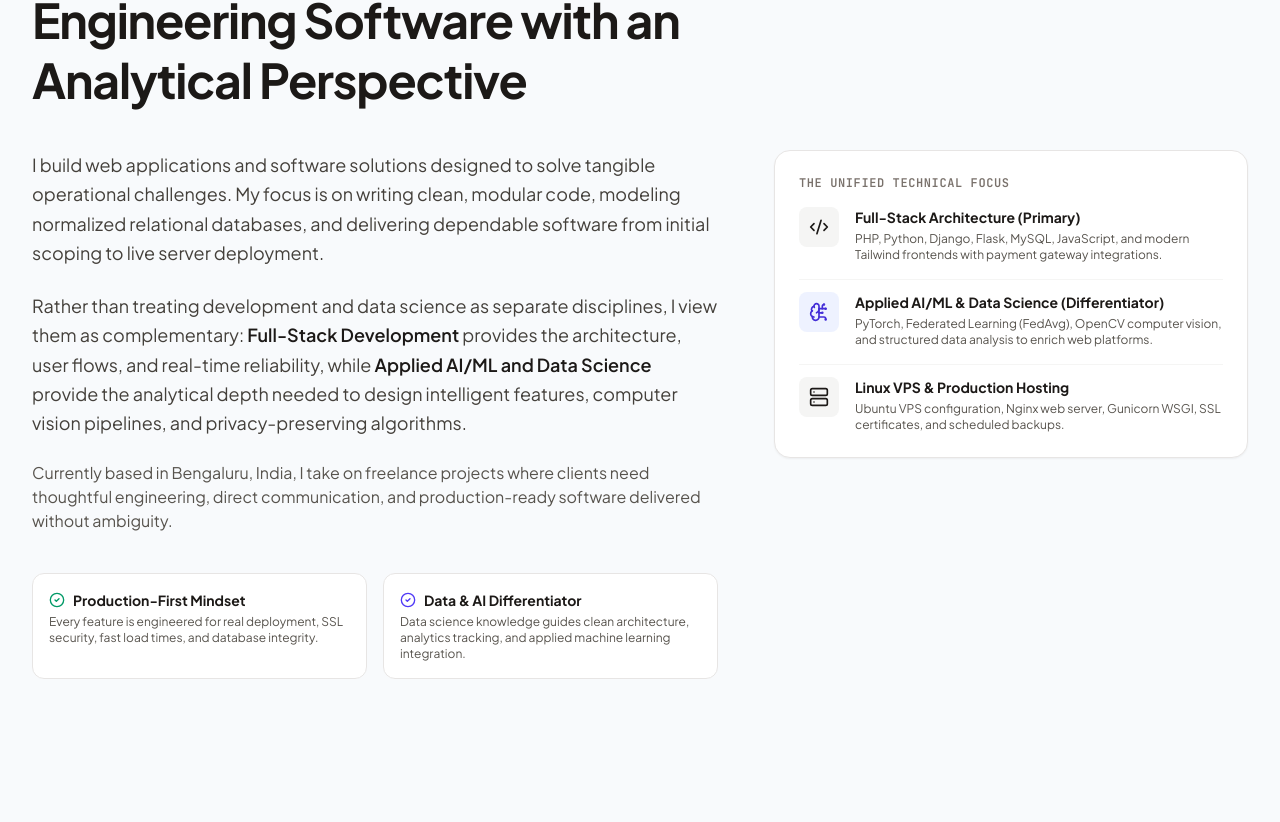
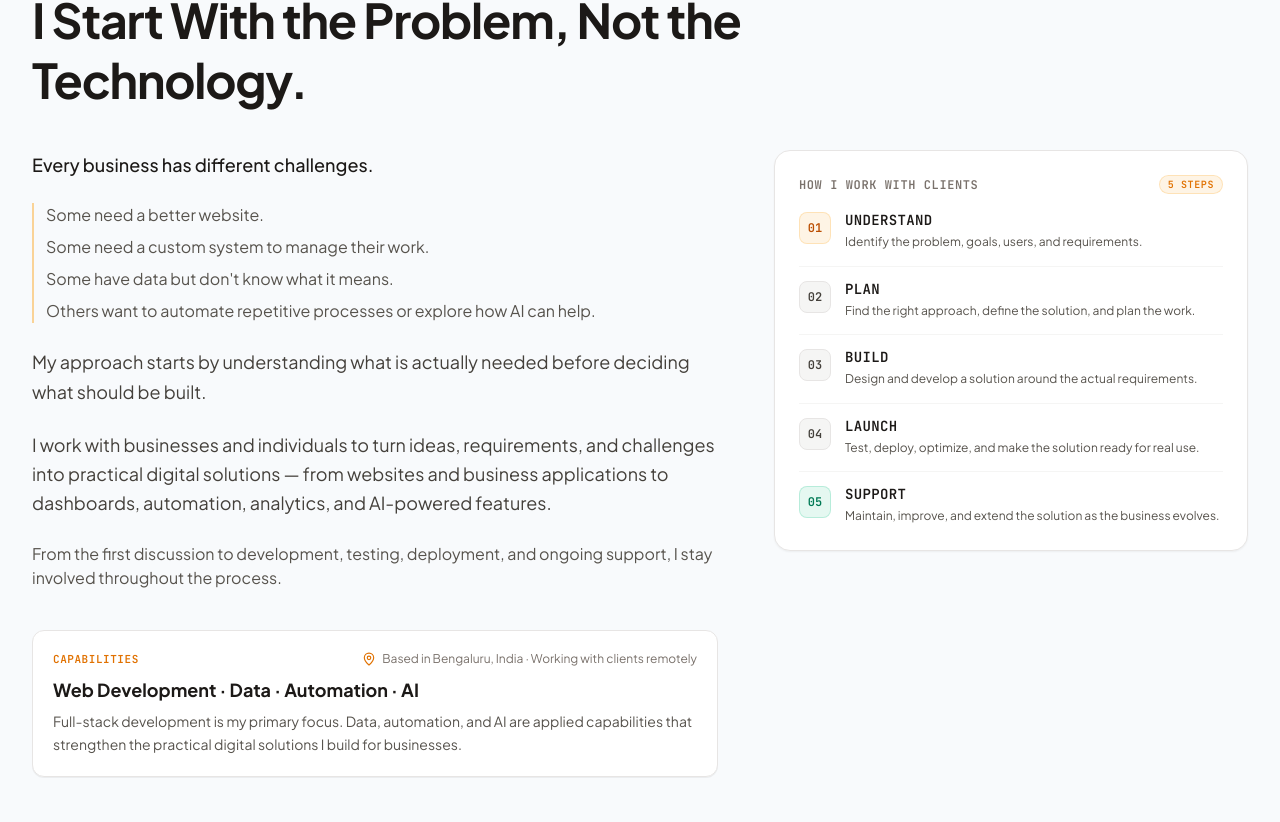
Before and after one commit to cmkarthik2004/my-portfolio2.0, a React (Vite) app: page / in a window 1280 px wide. Shown: the part 6078-6900 px from the top of the page. Built offline with nearby package versions, Linux system fonts and the light colour scheme; a web font is replaced by a local one.

Commit message:
refactor(about): update About section content and structure
Simplify the About section by updating the headline to focus on problem-solving and clean up unused imports. Also, remove the environment configuration from the GitHub Actions deployment workflow.

```diff
--- a/src/components/AboutSection.tsx
+++ b/src/components/AboutSection.tsx
@@ -1,14 +1,5 @@
 import React from 'react';
-import {
-  Code2,
-  BrainCircuit,
-  Server,
-  Layers,
-  Sparkles,
-  ArrowRight,
-  CheckCircle2,
-} from 'lucide-react';
-import { PERSONAL_INFO } from '../data/portfolioData';
+import { MapPin } from 'lucide-react';
 
 export const AboutSection: React.FC = () => {
   return (
@@ -18,102 +9,147 @@ export const AboutSection: React.FC = () => {
         <div className="mb-6 sm:mb-10 max-w-3xl">
           <div className="text-xs font-semibold tracking-wider text-stone-500 dark:text-stone-400 uppercase mb-2 font-mono flex items-center gap-2">
             <span className="w-3 h-[1.5px] bg-amber-600 dark:bg-amber-400 inline-block"></span>
-            <span>04 / ABOUT &amp; MY APPROACH</span>
+            <span>04 / ABOUT</span>
           </div>
           <h2
             id="about-headline"
             className="text-3xl sm:text-4xl md:text-5xl font-bold text-stone-900 dark:text-stone-100 tracking-tight leading-tight group cursor-default transition-colors duration-200 hover:text-amber-700 dark:hover:text-amber-400"
           >
-            Engineering Software with an Analytical Perspective
+            I Start With the Problem, Not the Technology.
           </h2>
         </div>
 
-        {/* Narrative & Philosophy Grid */}
+        {/* Narrative & Working Approach Grid */}
         <div className="grid grid-cols-1 lg:grid-cols-12 gap-8 lg:gap-14 items-start">
           {/* Main Narrative Column */}
           <div className="lg:col-span-7 space-y-5 sm:space-y-6 text-base sm:text-lg text-stone-700 dark:text-stone-300 leading-relaxed">
+            <p className="text-stone-900 dark:text-stone-100 font-medium">
+              Every business has different challenges.
+            </p>
+
+            <div className="space-y-2 text-sm sm:text-base text-stone-600 dark:text-stone-400 pl-3 border-l-2 border-amber-500/40">
+              <p>Some need a better website.</p>
+              <p>Some need a custom system to manage their work.</p>
+              <p>Some have data but don&apos;t know what it means.</p>
+              <p>Others want to automate repetitive processes or explore how AI can help.</p>
+            </div>
+
             <p>
-              I build web applications and software solutions designed to solve tangible operational challenges. My focus is on writing clean, modular code, modeling normalized relational databases, and delivering dependable software from initial scoping to live server deployment.
+              My approach starts by understanding what is actually needed before deciding what should be built.
             </p>
 
             <p>
-              Rather than treating development and data science as separate disciplines, I view them as complementary: <strong className="text-stone-900 dark:text-stone-100 font-semibold">Full-Stack Development</strong> provides the architecture, user flows, and real-time reliability, while <strong className="text-stone-900 dark:text-stone-100 font-semibold">Applied AI/ML and Data Science</strong> provide the analytical depth needed to design intelligent features, computer vision pipelines, and privacy-preserving algorithms.
+              I work with businesses and individuals to turn ideas, requirements, and challenges into practical digital solutions — from websites and business applications to dashboards, automation, analytics, and AI-powered features.
             </p>
 
             <p className="text-sm sm:text-base text-stone-600 dark:text-stone-400">
-              Currently based in Bengaluru, India, I take on freelance projects where clients need thoughtful engineering, direct communication, and production-ready software delivered without ambiguity.
+              From the first discussion to development, testing, deployment, and ongoing support, I stay involved throughout the process.
             </p>
 
-            {/* Core Values / Approach Points */}
-            <div className="pt-2 sm:pt-4 grid grid-cols-1 sm:grid-cols-2 gap-3.5 sm:gap-4 text-sm">
-              <div className="p-4 rounded-xl bg-white dark:bg-stone-900 border border-stone-200 dark:border-stone-800">
-                <div className="font-bold text-stone-900 dark:text-stone-100 mb-1 flex items-center gap-2">
-                  <CheckCircle2 className="w-4 h-4 text-emerald-600 dark:text-emerald-400" />
-                  <span>Production-First Mindset</span>
+            {/* Core Capabilities & Location Card */}
+            <div className="pt-2 sm:pt-4">
+              <div className="p-4 sm:p-5 rounded-xl bg-white dark:bg-stone-900 border border-stone-200 dark:border-stone-800 shadow-2xs">
+                <div className="flex flex-col sm:flex-row sm:items-center justify-between gap-2 mb-2">
+                  <span className="text-[11px] font-mono font-bold tracking-wider text-amber-600 dark:text-amber-400 uppercase">
+                    CAPABILITIES
+                  </span>
+                  <span className="text-xs text-stone-500 dark:text-stone-400 flex items-center gap-1.5">
+                    <MapPin className="w-3.5 h-3.5 text-amber-600 dark:text-amber-400" />
+                    <span>Based in Bengaluru, India · Working with clients remotely</span>
+                  </span>
                 </div>
-                <p className="text-xs text-stone-600 dark:text-stone-400">
-                  Every feature is engineered for real deployment, SSL security, fast load times, and database integrity.
-                </p>
-              </div>
-
-              <div className="p-4 rounded-xl bg-white dark:bg-stone-900 border border-stone-200 dark:border-stone-800">
-                <div className="font-bold text-stone-900 dark:text-stone-100 mb-1 flex items-center gap-2">
-                  <CheckCircle2 className="w-4 h-4 text-indigo-600 dark:text-indigo-400" />
-                  <span>Data &amp; AI Differentiator</span>
+                <div className="text-base sm:text-lg font-bold text-stone-900 dark:text-stone-100">
+                  Web Development · Data · Automation · AI
                 </div>
-                <p className="text-xs text-stone-600 dark:text-stone-400">
-                  Data science knowledge guides clean architecture, analytics tracking, and applied machine learning integration.
+                <p className="text-xs sm:text-sm text-stone-600 dark:text-stone-400 mt-1.5 leading-relaxed">
+                  Full-stack development is my primary focus. Data, automation, and AI are applied capabilities that strengthen the practical digital solutions I build for businesses.
                 </p>
               </div>
             </div>
           </div>
 
-          {/* Supporting Technical Pillars Column */}
+          {/* 5-Step Working Approach Column */}
           <div className="lg:col-span-5 space-y-4">
             <div className="p-5 sm:p-6 rounded-2xl bg-white dark:bg-stone-900 border border-stone-200 dark:border-stone-800 shadow-xs">
-              <div className="text-xs font-bold uppercase tracking-wider text-stone-500 dark:text-stone-400 font-mono mb-4">
-                The Unified Technical Focus
+              <div className="text-xs font-bold uppercase tracking-wider text-stone-500 dark:text-stone-400 font-mono mb-4 flex items-center justify-between">
+                <span>HOW I WORK WITH CLIENTS</span>
+                <span className="text-[10px] px-2 py-0.5 rounded-full bg-amber-500/10 text-amber-600 dark:text-amber-400 border border-amber-500/20">
+                  5 STEPS
+                </span>
               </div>
 
-              <div className="space-y-4">
-                <div className="flex gap-4">
-                  <div className="w-10 h-10 rounded-lg bg-stone-100 dark:bg-stone-800 text-stone-900 dark:text-stone-100 flex items-center justify-center shrink-0">
-                    <Code2 className="w-5 h-5" />
+              <div className="space-y-3.5">
+                {/* 1. UNDERSTAND */}
+                <div className="flex gap-3.5 items-start">
+                  <div className="w-8 h-8 rounded-lg bg-amber-500/10 text-amber-700 dark:text-amber-400 flex items-center justify-center font-mono font-bold text-xs shrink-0 mt-0.5 border border-amber-500/20">
+                    01
                   </div>
                   <div>
-                    <h4 className="text-sm font-bold text-stone-900 dark:text-stone-100">
-                      Full-Stack Architecture (Primary)
-                    </h4>
-                    <p className="text-xs text-stone-600 dark:text-stone-400 mt-1">
-                      PHP, Python, Django, Flask, MySQL, JavaScript, and modern Tailwind frontends with payment gateway integrations.
+                    <h3 className="text-xs sm:text-sm font-bold uppercase tracking-wide text-stone-900 dark:text-stone-100 font-mono">
+                      UNDERSTAND
+                    </h3>
+                    <p className="text-xs text-stone-600 dark:text-stone-400 mt-0.5 leading-relaxed">
+                      Identify the problem, goals, users, and requirements.
                     </p>
                   </div>
                 </div>
 
-                <div className="flex gap-4 pt-3 border-t border-stone-100 dark:border-stone-800">
-                  <div className="w-10 h-10 rounded-lg bg-indigo-50 dark:bg-indigo-950/40 text-indigo-700 dark:text-indigo-300 flex items-center justify-center shrink-0">
-                    <BrainCircuit className="w-5 h-5" />
+                {/* 2. PLAN */}
+                <div className="flex gap-3.5 items-start pt-3 border-t border-stone-100 dark:border-stone-800/80">
+                  <div className="w-8 h-8 rounded-lg bg-stone-100 dark:bg-stone-800 text-stone-700 dark:text-stone-300 flex items-center justify-center font-mono font-bold text-xs shrink-0 mt-0.5 border border-stone-200 dark:border-stone-700">
+                    02
                   </div>
                   <div>
-                    <h4 className="text-sm font-bold text-stone-900 dark:text-stone-100">
-                      Applied AI/ML &amp; Data Science (Differentiator)
-                    </h4>
-                    <p className="text-xs text-stone-600 dark:text-stone-400 mt-1">
-                      PyTorch, Federated Learning (FedAvg), OpenCV computer vision, and structured data analysis to enrich web platforms.
+                    <h3 className="text-xs sm:text-sm font-bold uppercase tracking-wide text-stone-900 dark:text-stone-100 font-mono">
+                      PLAN
+                    </h3>
+                    <p className="text-xs text-stone-600 dark:text-stone-400 mt-0.5 leading-relaxed">
+                      Find the right approach, define the solution, and plan the work.
                     </p>
                   </div>
                 </div>
 
-                <div className="flex gap-4 pt-3 border-t border-stone-100 dark:border-stone-800">
-                  <div className="w-10 h-10 rounded-lg bg-stone-100 dark:bg-stone-800 text-stone-900 dark:text-stone-100 flex items-center justify-center shrink-0">
-                    <Server className="w-5 h-5" />
+                {/* 3. BUILD */}
+                <div className="flex gap-3.5 items-start pt-3 border-t border-stone-100 dark:border-stone-800/80">
+                  <div className="w-8 h-8 rounded-lg bg-stone-100 dark:bg-stone-800 text-stone-700 dark:text-stone-300 flex items-center justify-center font-mono font-bold text-xs shrink-0 mt-0.5 border border-stone-200 dark:border-stone-700">
+                    03
                   </div>
                   <div>
-                    <h4 className="text-sm font-bold text-stone-900 dark:text-stone-100">
-                      Linux VPS &amp; Production Hosting
-                    </h4>
-                    <p className="text-xs text-stone-600 dark:text-stone-400 mt-1">
-                      Ubuntu VPS configuration, Nginx web server, Gunicorn WSGI, SSL certificates, and scheduled backups.
+                    <h3 className="text-xs sm:text-sm font-bold uppercase tracking-wide text-stone-900 dark:text-stone-100 font-mono">
+                      BUILD
+                    </h3>
+                    <p className="text-xs text-stone-600 dark:text-stone-400 mt-0.5 leading-relaxed">
+                      Design and develop a solution around the actual requirements.
+                    </p>
+                  </div>
+                </div>
+
+                {/* 4. LAUNCH */}
+                <div className="flex gap-3.5 items-start pt-3 border-t border-stone-100 dark:border-stone-800/80">
+                  <div className="w-8 h-8 rounded-lg bg-stone-100 dark:bg-stone-800 text-stone-700 dark:text-stone-300 flex items-center justify-center font-mono font-bold text-xs shrink-0 mt-0.5 border border-stone-200 dark:border-stone-700">
+                    04
+                  </div>
+                  <div>
+                    <h3 className="text-xs sm:text-sm font-bold uppercase tracking-wide text-stone-900 dark:text-stone-100 font-mono">
+                      LAUNCH
+                    </h3>
+                    <p className="text-xs text-stone-600 dark:text-stone-400 mt-0.5 leading-relaxed">
+                      Test, deploy, optimize, and make the solution ready for real use.
+                    </p>
+                  </div>
+                </div>
+
+                {/* 5. SUPPORT */}
+                <div className="flex gap-3.5 items-start pt-3 border-t border-stone-100 dark:border-stone-800/80">
+                  <div className="w-8 h-8 rounded-lg bg-emerald-500/10 text-emerald-700 dark:text-emerald-400 flex items-center justify-center font-mono font-bold text-xs shrink-0 mt-0.5 border border-emerald-500/20">
+                    05
+                  </div>
+                  <div>
+                    <h3 className="text-xs sm:text-sm font-bold uppercase tracking-wide text-stone-900 dark:text-stone-100 font-mono">
+                      SUPPORT
+                    </h3>
+                    <p className="text-xs text-stone-600 dark:text-stone-400 mt-0.5 leading-relaxed">
+                      Maintain, improve, and extend the solution as the business evolves.
                     </p>
                   </div>
                 </div>
```
